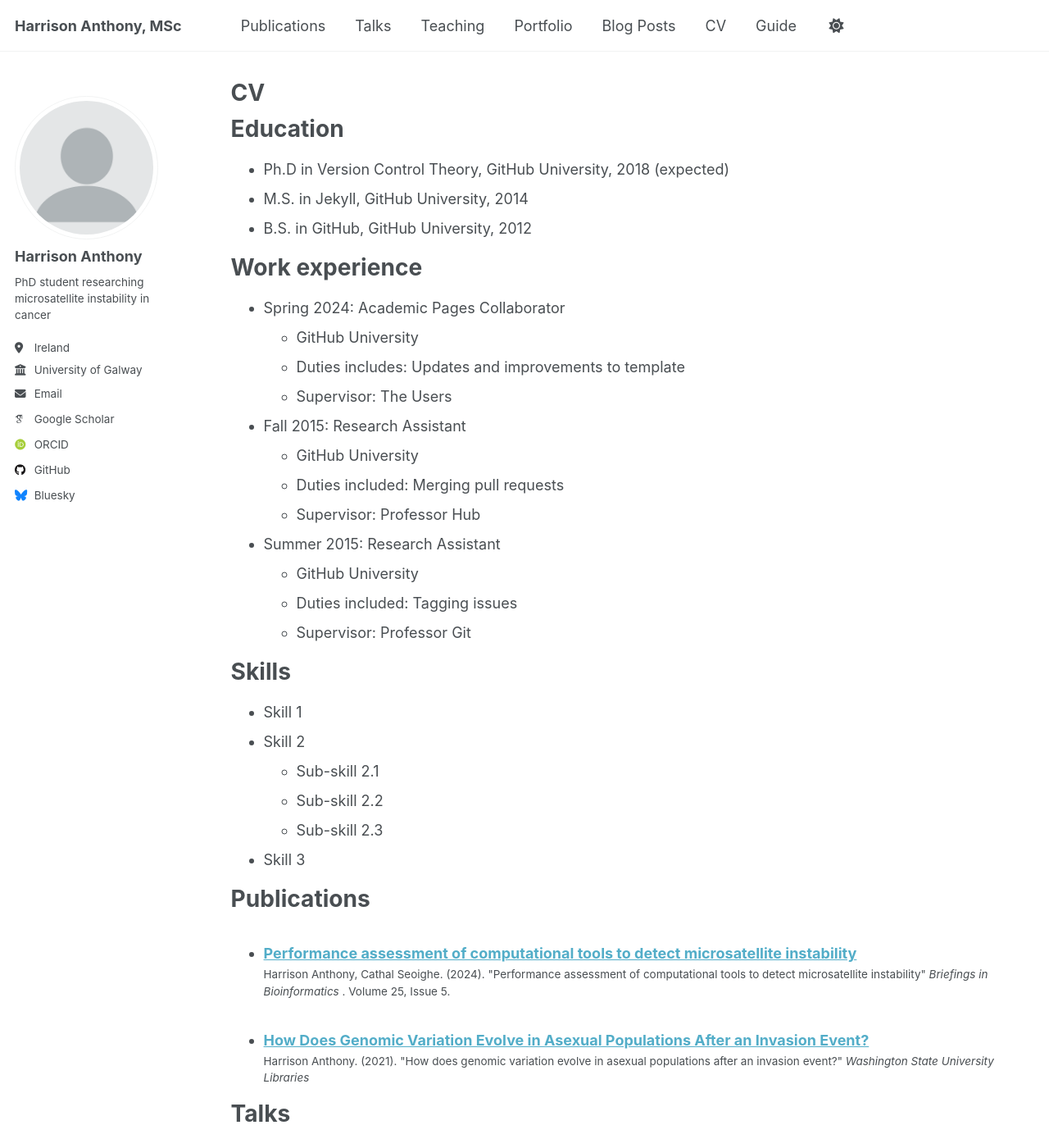
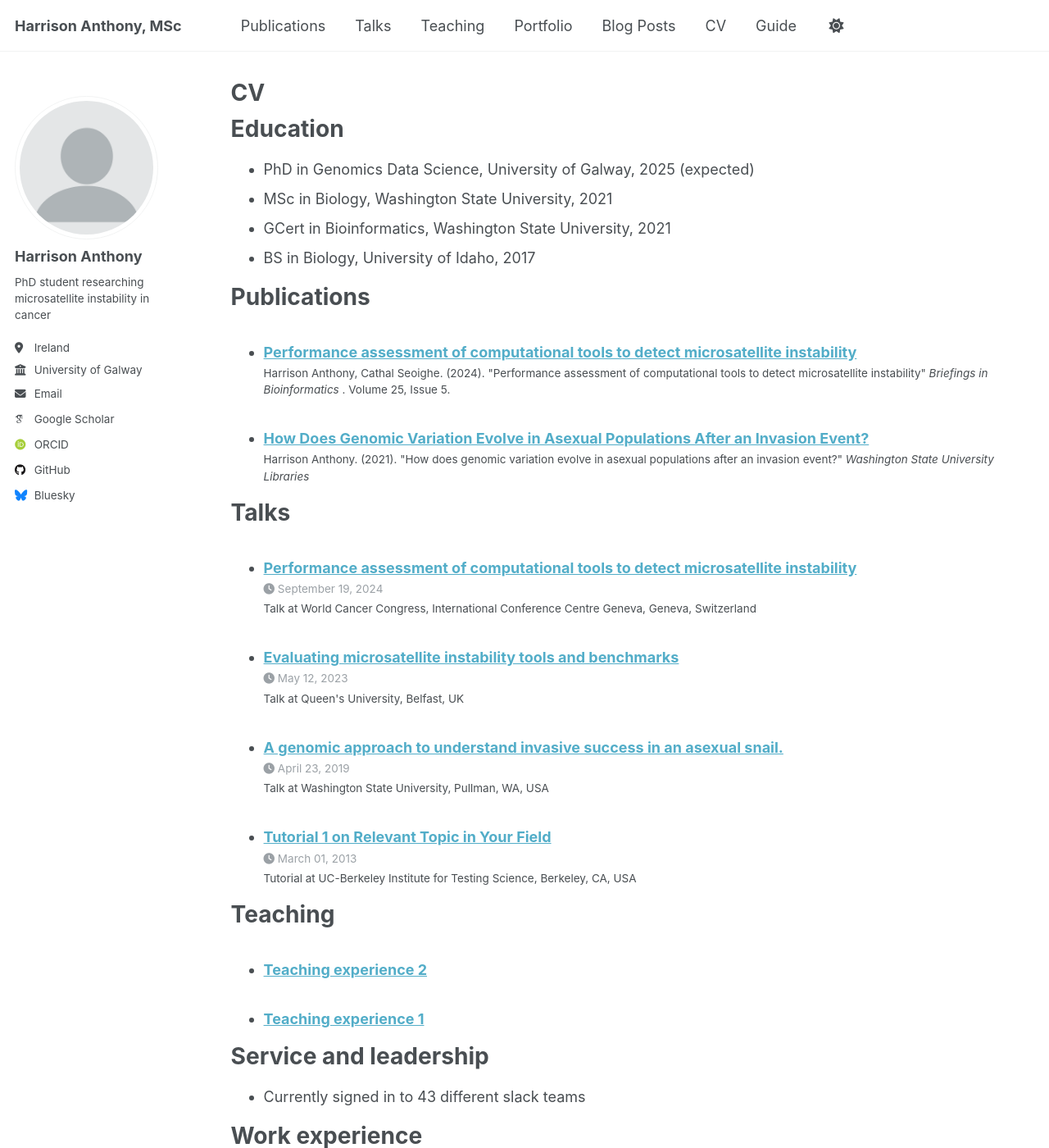
Before and after one commit to harrison-anth/harrison-anth.github.io, a Jekyll site: the page built from _pages/cv.md, in a window 1280 px wide and 1400 px high. Shown: the whole window at 82% size. Built offline with Jekyll 4.4.1, drawn with Linux system fonts in a browser that asks for light colours; some web fonts are replaced; some of the changed text lies outside the part shown.

Commit message:
updating cv

```diff
--- a/_pages/cv.md
+++ b/_pages/cv.md
@@ -11,9 +11,32 @@ redirect_from:
 
 Education
 ======
-* Ph.D in Version Control Theory, GitHub University, 2018 (expected)
-* M.S. in Jekyll, GitHub University, 2014
-* B.S. in GitHub, GitHub University, 2012
+* PhD in Genomics Data Science, University of Galway, 2025 (expected)
+* MSc in Biology, Washington State University, 2021
+* GCert in Bioinformatics, Washington State University, 2021
+* BS in Biology, University of Idaho, 2017
+
+Publications
+======
+  <ul>{% for post in site.publications reversed %}
+    {% include archive-single-cv.html %}
+  {% endfor %}</ul>
+
+Talks
+======
+  <ul>{% for post in site.talks reversed %}
+    {% include archive-single-talk-cv.html  %}
+  {% endfor %}</ul>
+
+Teaching
+======
+  <ul>{% for post in site.teaching reversed %}
+    {% include archive-single-cv.html %}
+  {% endfor %}</ul>
+
+Service and leadership
+======
+* Currently signed in to 43 different slack teams
 
 Work experience
 ======
@@ -40,25 +63,3 @@ Skills
   * Sub-skill 2.2
   * Sub-skill 2.3
 * Skill 3
-
-Publications
-======
-  <ul>{% for post in site.publications reversed %}
-    {% include archive-single-cv.html %}
-  {% endfor %}</ul>
-
-Talks
-======
-  <ul>{% for post in site.talks reversed %}
-    {% include archive-single-talk-cv.html  %}
-  {% endfor %}</ul>
-
-Teaching
-======
-  <ul>{% for post in site.teaching reversed %}
-    {% include archive-single-cv.html %}
-  {% endfor %}</ul>
-
-Service and leadership
-======
-* Currently signed in to 43 different slack teams
```
